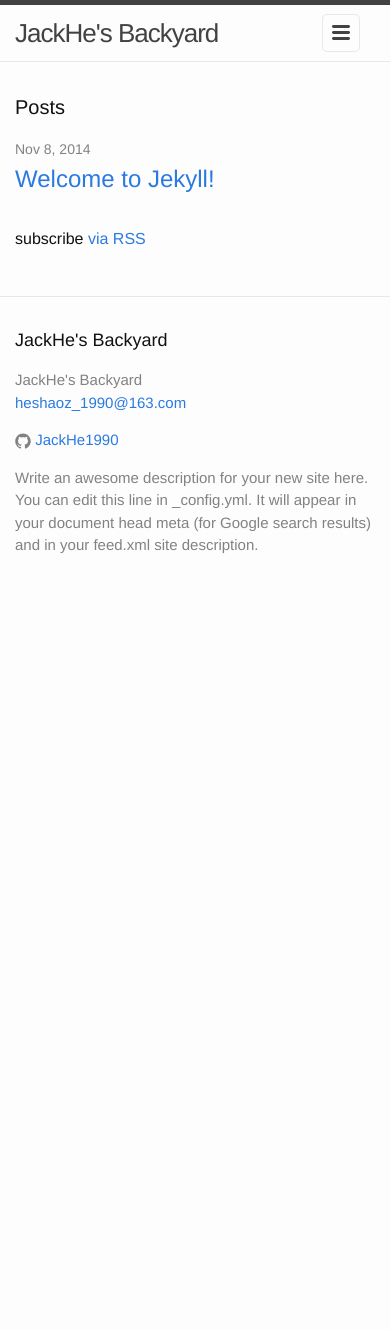
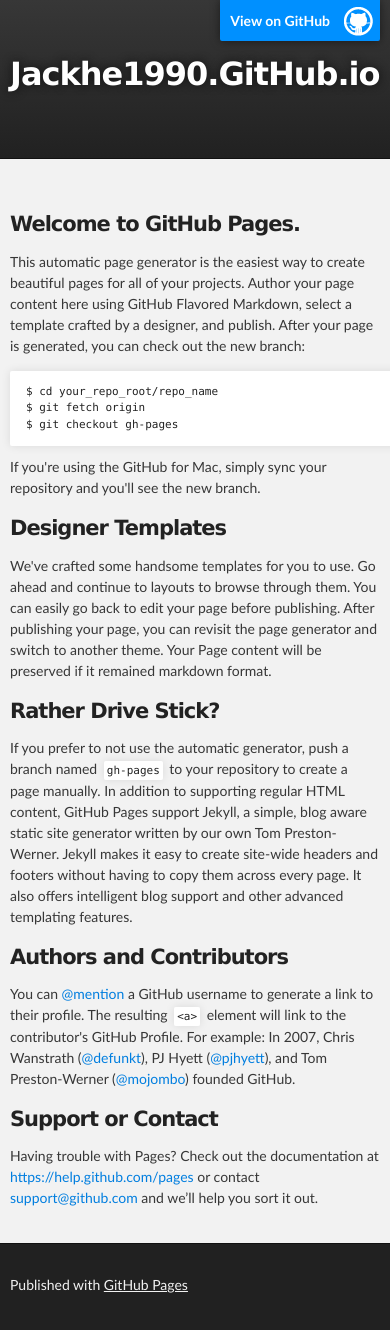
Before and after one commit to JackHe1990/JackHe1990.github.io, a Jekyll site: the page index.html, which Jekyll copies as it is, in a window 390 px wide. Built offline with Jekyll 4.4.1, drawn with Linux system fonts in a browser that asks for light colours; before the commit the page ends 900 px from its top, so only the background shows below that.

Commit message:
Replace master branch with page content via GitHub

```diff
--- a/index.html
+++ b/index.html
@@ -1,23 +1,74 @@
----
-layout: default
----
+<!DOCTYPE html>
+<html>
 
-<div class="home">
+  <head>
+    <meta charset='utf-8'>
+    <meta http-equiv="X-UA-Compatible" content="chrome=1">
+    <meta name="description" content="Jackhe1990.GitHub.io : ">
 
-  <h1 class="page-heading">Posts</h1>
+    <link rel="stylesheet" type="text/css" media="screen" href="stylesheets/stylesheet.css">
 
-  <ul class="post-list">
-    {% for post in site.posts %}
-      <li>
-        <span class="post-meta">{{ post.date | date: "%b %-d, %Y" }}</span>
+    <title>Jackhe1990.GitHub.io</title>
+  </head>
 
-        <h2>
-          <a class="post-link" href="{{ post.url | prepend: site.baseurl }}">{{ post.title }}</a>
-        </h2>
-      </li>
-    {% endfor %}
-  </ul>
+  <body>
 
-  <p class="rss-subscribe">subscribe <a href="{{ "/feed.xml" | prepend: site.baseurl }}">via RSS</a></p>
+    <!-- HEADER -->
+    <div id="header_wrap" class="outer">
+        <header class="inner">
+          <a id="forkme_banner" href="https://github.com/JackHe1990">View on GitHub</a>
 
-</div>
+          <h1 id="project_title">Jackhe1990.GitHub.io</h1>
+          <h2 id="project_tagline"></h2>
+
+        </header>
+    </div>
+
+    <!-- MAIN CONTENT -->
+    <div id="main_content_wrap" class="outer">
+      <section id="main_content" class="inner">
+        <h3>
+<a id="welcome-to-github-pages" class="anchor" href="#welcome-to-github-pages" aria-hidden="true"><span class="octicon octicon-link"></span></a>Welcome to GitHub Pages.</h3>
+
+<p>This automatic page generator is the easiest way to create beautiful pages for all of your projects. Author your page content here using GitHub Flavored Markdown, select a template crafted by a designer, and publish. After your page is generated, you can check out the new branch:</p>
+
+<pre><code>$ cd your_repo_root/repo_name
+$ git fetch origin
+$ git checkout gh-pages
+</code></pre>
+
+<p>If you're using the GitHub for Mac, simply sync your repository and you'll see the new branch.</p>
+
+<h3>
+<a id="designer-templates" class="anchor" href="#designer-templates" aria-hidden="true"><span class="octicon octicon-link"></span></a>Designer Templates</h3>
+
+<p>We've crafted some handsome templates for you to use. Go ahead and continue to layouts to browse through them. You can easily go back to edit your page before publishing. After publishing your page, you can revisit the page generator and switch to another theme. Your Page content will be preserved if it remained markdown format.</p>
+
+<h3>
+<a id="rather-drive-stick" class="anchor" href="#rather-drive-stick" aria-hidden="true"><span class="octicon octicon-link"></span></a>Rather Drive Stick?</h3>
+
+<p>If you prefer to not use the automatic generator, push a branch named <code>gh-pages</code> to your repository to create a page manually. In addition to supporting regular HTML content, GitHub Pages support Jekyll, a simple, blog aware static site generator written by our own Tom Preston-Werner. Jekyll makes it easy to create site-wide headers and footers without having to copy them across every page. It also offers intelligent blog support and other advanced templating features.</p>
+
+<h3>
+<a id="authors-and-contributors" class="anchor" href="#authors-and-contributors" aria-hidden="true"><span class="octicon octicon-link"></span></a>Authors and Contributors</h3>
+
+<p>You can <a href="https://github.com/blog/821" class="user-mention">@mention</a> a GitHub username to generate a link to their profile. The resulting <code>&lt;a&gt;</code> element will link to the contributor's GitHub Profile. For example: In 2007, Chris Wanstrath (<a href="https://github.com/defunkt" class="user-mention">@defunkt</a>), PJ Hyett (<a href="https://github.com/pjhyett" class="user-mention">@pjhyett</a>), and Tom Preston-Werner (<a href="https://github.com/mojombo" class="user-mention">@mojombo</a>) founded GitHub.</p>
+
+<h3>
+<a id="support-or-contact" class="anchor" href="#support-or-contact" aria-hidden="true"><span class="octicon octicon-link"></span></a>Support or Contact</h3>
+
+<p>Having trouble with Pages? Check out the documentation at <a href="https://help.github.com/pages">https://help.github.com/pages</a> or contact <a href="mailto:support@github.com">support@github.com</a> and we’ll help you sort it out.</p>
+      </section>
+    </div>
+
+    <!-- FOOTER  -->
+    <div id="footer_wrap" class="outer">
+      <footer class="inner">
+        <p>Published with <a href="http://pages.github.com">GitHub Pages</a></p>
+      </footer>
+    </div>
+
+
+
+  </body>
+</html>
--- /dev/null
+++ b/javascripts/main.js
@@ -0,0 +1 @@
+console.log('This would be the main JS file.');
--- /dev/null
+++ b/stylesheets/pygment_trac.css
@@ -0,0 +1,70 @@
+.highlight .hll { background-color: #ffffcc }
+.highlight  { background: #f0f3f3; }
+.highlight .c { color: #0099FF; font-style: italic } /* Comment */
+.highlight .err { color: #AA0000; background-color: #FFAAAA } /* Error */
+.highlight .k { color: #006699; font-weight: bold } /* Keyword */
+.highlight .o { color: #555555 } /* Operator */
+.highlight .cm { color: #0099FF; font-style: italic } /* Comment.Multiline */
+.highlight .cp { color: #009999 } /* Comment.Preproc */
+.highlight .c1 { color: #0099FF; font-style: italic } /* Comment.Single */
+.highlight .cs { color: #0099FF; font-weight: bold; font-style: italic } /* Comment.Special */
+.highlight .gd { background-color: #FFCCCC; border: 1px solid #CC0000 } /* Generic.Deleted */
+.highlight .ge { font-style: italic } /* Generic.Emph */
+.highlight .gr { color: #FF0000 } /* Generic.Error */
+.highlight .gh { color: #003300; font-weight: bold } /* Generic.Heading */
+.highlight .gi { background-color: #CCFFCC; border: 1px solid #00CC00 } /* Generic.Inserted */
+.highlight .go { color: #AAAAAA } /* Generic.Output */
+.highlight .gp { color: #000099; font-weight: bold } /* Generic.Prompt */
+.highlight .gs { font-weight: bold } /* Generic.Strong */
+.highlight .gu { color: #003300; font-weight: bold } /* Generic.Subheading */
+.highlight .gt { color: #99CC66 } /* Generic.Traceback */
+.highlight .kc { color: #006699; font-weight: bold } /* Keyword.Constant */
+.highlight .kd { color: #006699; font-weight: bold } /* Keyword.Declaration */
+.highlight .kn { color: #006699; font-weight: bold } /* Keyword.Namespace */
+.highlight .kp { color: #006699 } /* Keyword.Pseudo */
+.highlight .kr { color: #006699; font-weight: bold } /* Keyword.Reserved */
+.highlight .kt { color: #007788; font-weight: bold } /* Keyword.Type */
+.highlight .m { color: #FF6600 } /* Literal.Number */
+.highlight .s { color: #CC3300 } /* Literal.String */
+.highlight .na { color: #330099 } /* Name.Attribute */
+.highlight .nb { color: #336666 } /* Name.Builtin */
+.highlight .nc { color: #00AA88; font-weight: bold } /* Name.Class */
+.highlight .no { color: #336600 } /* Name.Constant */
+.highlight .nd { color: #9999FF } /* Name.Decorator */
+.highlight .ni { color: #999999; font-weight: bold } /* Name.Entity */
+.highlight .ne { color: #CC0000; font-weight: bold } /* Name.Exception */
+.highlight .nf { color: #CC00FF } /* Name.Function */
+.highlight .nl { color: #9999FF } /* Name.Label */
+.highlight .nn { color: #00CCFF; font-weight: bold } /* Name.Namespace */
+.highlight .nt { color: #330099; font-weight: bold } /* Name.Tag */
+.highlight .nv { color: #003333 } /* Name.Variable */
+.highlight .ow { color: #000000; font-weight: bold } /* Operator.Word */
+.highlight .w { color: #bbbbbb } /* Text.Whitespace */
+.highlight .mf { color: #FF6600 } /* Literal.Number.Float */
+.highlight .mh { color: #FF6600 } /* Literal.Number.Hex */
+.highlight .mi { color: #FF6600 } /* Literal.Number.Integer */
+.highlight .mo { color: #FF6600 } /* Literal.Number.Oct */
+.highlight .sb { color: #CC3300 } /* Literal.String.Backtick */
+.highlight .sc { color: #CC3300 } /* Literal.String.Char */
+.highlight .sd { color: #CC3300; font-style: italic } /* Literal.String.Doc */
+.highlight .s2 { color: #CC3300 } /* Literal.String.Double */
+.highlight .se { color: #CC3300; font-weight: bold } /* Literal.String.Escape */
+.highlight .sh { color: #CC3300 } /* Literal.String.Heredoc */
+.highlight .si { color: #AA0000 } /* Literal.String.Interpol */
+.highlight .sx { color: #CC3300 } /* Literal.String.Other */
+.highlight .sr { color: #33AAAA } /* Literal.String.Regex */
+.highlight .s1 { color: #CC3300 } /* Literal.String.Single */
+.highlight .ss { color: #FFCC33 } /* Literal.String.Symbol */
+.highlight .bp { color: #336666 } /* Name.Builtin.Pseudo */
+.highlight .vc { color: #003333 } /* Name.Variable.Class */
+.highlight .vg { color: #003333 } /* Name.Variable.Global */
+.highlight .vi { color: #003333 } /* Name.Variable.Instance */
+.highlight .il { color: #FF6600 } /* Literal.Number.Integer.Long */
+
+.type-csharp .highlight .k { color: #0000FF }
+.type-csharp .highlight .kt { color: #0000FF }
+.type-csharp .highlight .nf { color: #000000; font-weight: normal }
+.type-csharp .highlight .nc { color: #2B91AF }
+.type-csharp .highlight .nn { color: #000000 }
+.type-csharp .highlight .s { color: #A31515 }
+.type-csharp .highlight .sc { color: #A31515 }
--- /dev/null
+++ b/stylesheets/stylesheet.css
@@ -0,0 +1,425 @@
+/*******************************************************************************
+Slate Theme for GitHub Pages
+by Jason Costello, @jsncostello
+*******************************************************************************/
+
+@import url(pygment_trac.css);
+
+/*******************************************************************************
+MeyerWeb Reset
+*******************************************************************************/
+
+html, body, div, span, applet, object, iframe,
+h1, h2, h3, h4, h5, h6, p, blockquote, pre,
+a, abbr, acronym, address, big, cite, code,
+del, dfn, em, img, ins, kbd, q, s, samp,
+small, strike, strong, sub, sup, tt, var,
+b, u, i, center,
+dl, dt, dd, ol, ul, li,
+fieldset, form, label, legend,
+table, caption, tbody, tfoot, thead, tr, th, td,
+article, aside, canvas, details, embed,
+figure, figcaption, footer, header, hgroup,
+menu, nav, output, ruby, section, summary,
+time, mark, audio, video {
+  margin: 0;
+  padding: 0;
+  border: 0;
+  font: inherit;
+  vertical-align: baseline;
+}
+
+/* HTML5 display-role reset for older browsers */
+article, aside, details, figcaption, figure,
+footer, header, hgroup, menu, nav, section {
+  display: block;
+}
+
+ol, ul {
+  list-style: none;
+}
+
+table {
+  border-collapse: collapse;
+  border-spacing: 0;
+}
+
+/*******************************************************************************
+Theme Styles
+*******************************************************************************/
+
+body {
+  box-sizing: border-box;
+  color:#373737;
+  background: #212121;
+  font-size: 16px;
+  font-family: 'Myriad Pro', Calibri, Helvetica, Arial, sans-serif;
+  line-height: 1.5;
+  -webkit-font-smoothing: antialiased;
+}
+
+h1, h2, h3, h4, h5, h6 {
+  margin: 10px 0;
+  font-weight: 700;
+  color:#222222;
+  font-family: 'Lucida Grande', 'Calibri', Helvetica, Arial, sans-serif;
+  letter-spacing: -1px;
+}
+
+h1 {
+  font-size: 36px;
+  font-weight: 700;
+}
+
+h2 {
+  padding-bottom: 10px;
+  font-size: 32px;
+  background: url('../images/bg_hr.png') repeat-x bottom;
+}
+
+h3 {
+  font-size: 24px;
+}
+
+h4 {
+  font-size: 21px;
+}
+
+h5 {
+  font-size: 18px;
+}
+
+h6 {
+  font-size: 16px;
+}
+
+p {
+  margin: 10px 0 15px 0;
+}
+
+footer p {
+  color: #f2f2f2;
+}
+
+a {
+  text-decoration: none;
+  color: #007edf;
+  text-shadow: none;
+
+  transition: color 0.5s ease;
+  transition: text-shadow 0.5s ease;
+  -webkit-transition: color 0.5s ease;
+  -webkit-transition: text-shadow 0.5s ease;
+  -moz-transition: color 0.5s ease;
+  -moz-transition: text-shadow 0.5s ease;
+  -o-transition: color 0.5s ease;
+  -o-transition: text-shadow 0.5s ease;
+  -ms-transition: color 0.5s ease;
+  -ms-transition: text-shadow 0.5s ease;
+}
+
+a:hover, a:focus {text-decoration: underline;}
+
+footer a {
+  color: #F2F2F2;
+  text-decoration: underline;
+}
+
+em {
+  font-style: italic;
+}
+
+strong {
+  font-weight: bold;
+}
+
+img {
+  position: relative;
+  margin: 0 auto;
+  max-width: 739px;
+  padding: 5px;
+  margin: 10px 0 10px 0;
+  border: 1px solid #ebebeb;
+
+  box-shadow: 0 0 5px #ebebeb;
+  -webkit-box-shadow: 0 0 5px #ebebeb;
+  -moz-box-shadow: 0 0 5px #ebebeb;
+  -o-box-shadow: 0 0 5px #ebebeb;
+  -ms-box-shadow: 0 0 5px #ebebeb;
+}
+
+p img {
+  display: inline;
+  margin: 0;
+  padding: 0;
+  vertical-align: middle;
+  text-align: center;
+  border: none;
+}
+
+pre, code {
+  width: 100%;
+  color: #222;
+  background-color: #fff;
+
+  font-family: Monaco, "Bitstream Vera Sans Mono", "Lucida Console", Terminal, monospace;
+  font-size: 14px;
+
+  border-radius: 2px;
+  -moz-border-radius: 2px;
+  -webkit-border-radius: 2px;
+}
+
+pre {
+  width: 100%;
+  padding: 10px;
+  box-shadow: 0 0 10px rgba(0,0,0,.1);
+  overflow: auto;
+}
+
+code {
+  padding: 3px;
+  margin: 0 3px;
+  box-shadow: 0 0 10px rgba(0,0,0,.1);
+}
+
+pre code {
+  display: block;
+  box-shadow: none;
+}
+
+blockquote {
+  color: #666;
+  margin-bottom: 20px;
+  padding: 0 0 0 20px;
+  border-left: 3px solid #bbb;
+}
+
+
+ul, ol, dl {
+  margin-bottom: 15px
+}
+
+ul {
+  list-style-position: inside;
+  list-style: disc;
+  padding-left: 20px;
+}
+
+ol {
+  list-style-position: inside;
+  list-style: decimal;
+  padding-left: 20px;
+}
+
+dl dt {
+  font-weight: bold;
+}
+
+dl dd {
+  padding-left: 20px;
+  font-style: italic;
+}
+
+dl p {
+  padding-left: 20px;
+  font-style: italic;
+}
+
+hr {
+  height: 1px;
+  margin-bottom: 5px;
+  border: none;
+  background: url('../images/bg_hr.png') repeat-x center;
+}
+
+table {
+  border: 1px solid #373737;
+  margin-bottom: 20px;
+  text-align: left;
+ }
+
+th {
+  font-family: 'Lucida Grande', 'Helvetica Neue', Helvetica, Arial, sans-serif;
+  padding: 10px;
+  background: #373737;
+  color: #fff;
+ }
+
+td {
+  padding: 10px;
+  border: 1px solid #373737;
+ }
+
+form {
+  background: #f2f2f2;
+  padding: 20px;
+}
+
+/*******************************************************************************
+Full-Width Styles
+*******************************************************************************/
+
+.outer {
+  width: 100%;
+}
+
+.inner {
+  position: relative;
+  max-width: 640px;
+  padding: 20px 10px;
+  margin: 0 auto;
+}
+
+#forkme_banner {
+  display: block;
+  position: absolute;
+  top:0;
+  right: 10px;
+  z-index: 10;
+  padding: 10px 50px 10px 10px;
+  color: #fff;
+  background: url('../images/blacktocat.png') #0090ff no-repeat 95% 50%;
+  font-weight: 700;
+  box-shadow: 0 0 10px rgba(0,0,0,.5);
+  border-bottom-left-radius: 2px;
+  border-bottom-right-radius: 2px;
+}
+
+#header_wrap {
+  background: #212121;
+  background: -moz-linear-gradient(top, #373737, #212121);
+  background: -webkit-linear-gradient(top, #373737, #212121);
+  background: -ms-linear-gradient(top, #373737, #212121);
+  background: -o-linear-gradient(top, #373737, #212121);
+  background: linear-gradient(top, #373737, #212121);
+}
+
+#header_wrap .inner {
+  padding: 50px 10px 30px 10px;
+}
+
+#project_title {
+  margin: 0;
+  color: #fff;
+  font-size: 42px;
+  font-weight: 700;
+  text-shadow: #111 0px 0px 10px;
+}
+
+#project_tagline {
+  color: #fff;
+  font-size: 24px;
+  font-weight: 300;
+  background: none;
+  text-shadow: #111 0px 0px 10px;
+}
+
+#downloads {
+  position: absolute;
+  width: 210px;
+  z-index: 10;
+  bottom: -40px;
+  right: 0;
+  height: 70px;
+  background: url('../images/icon_download.png') no-repeat 0% 90%;
+}
+
+.zip_download_link {
+  display: block;
+  float: right;
+  width: 90px;
+  height:70px;
+  text-indent: -5000px;
+  overflow: hidden;
+  background: url(../images/sprite_download.png) no-repeat bottom left;
+}
+
+.tar_download_link {
+  display: block;
+  float: right;
+  width: 90px;
+  height:70px;
+  text-indent: -5000px;
+  overflow: hidden;
+  background: url(../images/sprite_download.png) no-repeat bottom right;
+  margin-left: 10px;
+}
+
+.zip_download_link:hover {
+  background: url(../images/sprite_download.png) no-repeat top left;
+}
+
+.tar_download_link:hover {
+  background: url(../images/sprite_download.png) no-repeat top right;
+}
+
+#main_content_wrap {
+  background: #f2f2f2;
+  border-top: 1px solid #111;
+  border-bottom: 1px solid #111;
+}
+
+#main_content {
+  padding-top: 40px;
+}
+
+#footer_wrap {
+  background: #212121;
+}
+
+
+
+/*******************************************************************************
+Small Device Styles
+*******************************************************************************/
+
+@media screen and (max-width: 480px) {
+  body {
+    font-size:14px;
+  }
+
+  #downloads {
+    display: none;
+  }
+
+  .inner {
+    min-width: 320px;
+    max-width: 480px;
+  }
+
+  #project_title {
+  font-size: 32px;
+  }
+
+  h1 {
+    font-size: 28px;
+  }
+
+  h2 {
+    font-size: 24px;
+  }
+
+  h3 {
+    font-size: 21px;
+  }
+
+  h4 {
+    font-size: 18px;
+  }
+
+  h5 {
+    font-size: 14px;
+  }
+
+  h6 {
+    font-size: 12px;
+  }
+
+  code, pre {
+    min-width: 320px;
+    max-width: 480px;
+    font-size: 11px;
+  }
+
+}
```
Also changed, not shown: params.json (added, +1 -0 lines), images/bg_hr.png (added), images/blacktocat.png (added), images/icon_download.png (added), images/sprite_download.png (added).
